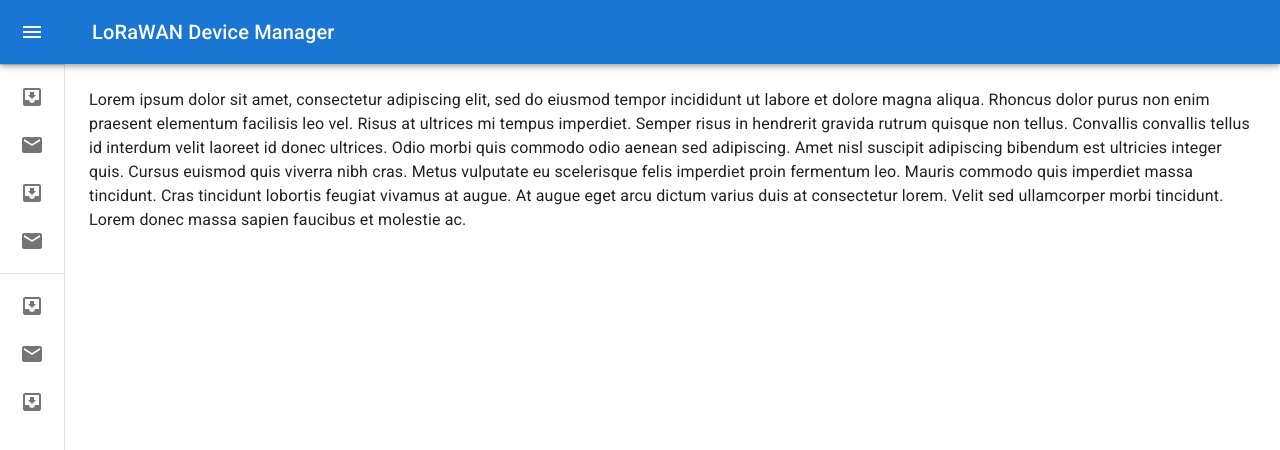
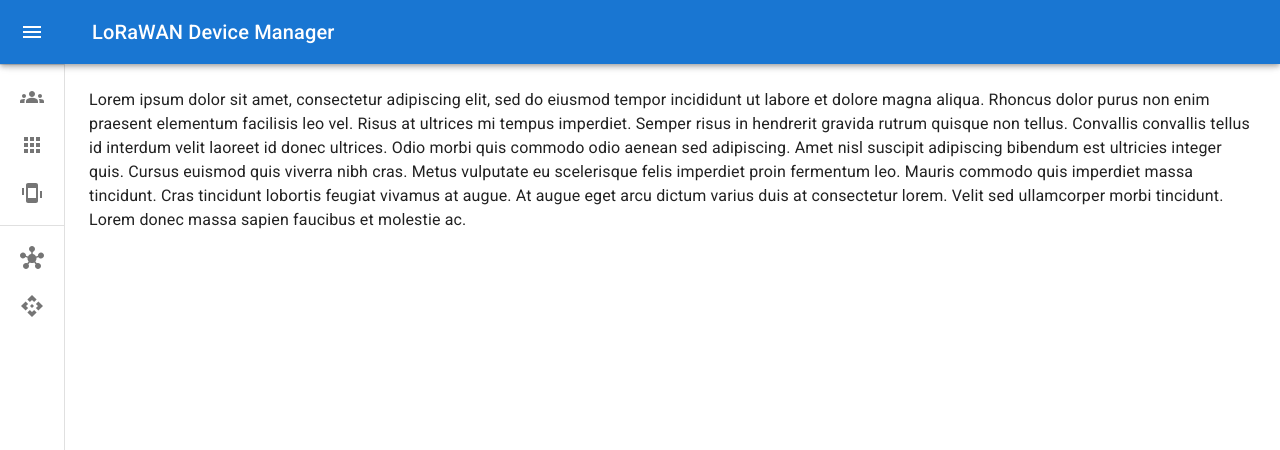
Before and after one commit to GuilhermeRoque/iot-app, a React (Create React App) app: page /dashboard in a window 1280 px wide. Shown: the top 450 px of the page. Built offline with nearby package versions, Linux system fonts and the light colour scheme; no server answers.

Commit message:
Update drawer

```diff
--- a/src/components/Drawer/Drawer.js
+++ b/src/components/Drawer/Drawer.js
@@ -8,16 +8,16 @@ import List from '@mui/material/List';
 import CssBaseline from '@mui/material/CssBaseline';
 import Typography from '@mui/material/Typography';
 import Divider from '@mui/material/Divider';
+import HubIcon from '@mui/icons-material/Hub';
 import IconButton from '@mui/material/IconButton';
 import MenuIcon from '@mui/icons-material/Menu';
+import EdgesensorLowIcon from '@mui/icons-material/EdgesensorLow';
 import ChevronLeftIcon from '@mui/icons-material/ChevronLeft';
+import AppsIcon from '@mui/icons-material/Apps';
 import ChevronRightIcon from '@mui/icons-material/ChevronRight';
-import ListItemButton from '@mui/material/ListItemButton';
-import ListItemIcon from '@mui/material/ListItemIcon';
-import ListItemText from '@mui/material/ListItemText';
-import InboxIcon from '@mui/icons-material/MoveToInbox';
-import MailIcon from '@mui/icons-material/Mail';
-import { Link } from 'react-router-dom';
+import ApiIcon from '@mui/icons-material/Api';
+import GroupsIcon from '@mui/icons-material/Groups';
+import DrawerItem from './DrawerItem';
 
 const drawerWidth = 240;
 
@@ -128,52 +128,14 @@ export default function MiniDrawer() {
         </DrawerHeader>
         <Divider />
         <List>
-          {['Inbox', 'Starred', 'Send email', 'Drafts'].map((text, index) => (
-            <ListItemButton
-              key={text}
-              sx={{
-                minHeight: 48,
-                justifyContent: open ? 'initial' : 'center',
-                px: 2.5,
-              }}
-            >
-              <ListItemIcon
-                sx={{
-                  minWidth: 0,
-                  mr: open ? 3 : 'auto',
-                  justifyContent: 'center',
-                }}
-              >
-                {index % 2 === 0 ? <InboxIcon /> : <MailIcon />}
-              </ListItemIcon>
-              <ListItemText primary={text} sx={{ opacity: open ? 1 : 0 }} />
-            </ListItemButton>
-          ))}
+          <DrawerItem open={open} text={"Organizações"} Icon={GroupsIcon}/>
+          <DrawerItem open={open} text={"Aplicações"} Icon={AppsIcon}/>
+          <DrawerItem open={open} text={"Dispositivos"} Icon={EdgesensorLowIcon}/>
         </List>
         <Divider />
         <List>
-          {['All mail', 'Trash', 'Spam'].map((text, index) => (
-            <ListItemButton
-              key={text}
-              sx={{
-                minHeight: 48,
-                justifyContent: open ? 'initial' : 'center',
-                px: 2.5,
-              }}
-              component={Link} to="/login"
-            >
-              <ListItemIcon
-                sx={{
-                  minWidth: 0,
-                  mr: open ? 3 : 'auto',
-                  justifyContent: 'center',
-                }}
-              >
-                {index % 2 === 0 ? <InboxIcon /> : <MailIcon />}
-              </ListItemIcon>
-              <ListItemText primary={text} sx={{ opacity: open ? 1 : 0 }} />
-            </ListItemButton>
-          ))}
+          <DrawerItem open={open} text={"Redes"} Icon={HubIcon}/>
+          <DrawerItem open={open} text={"APIs de dispositivos"} Icon={ApiIcon}/>
         </List>
       </Drawer>
     </Box>
--- /dev/null
+++ b/src/components/Drawer/DrawerItem.js
@@ -0,0 +1,28 @@
+import * as React from 'react';
+import ListItemButton from '@mui/material/ListItemButton';
+import ListItemIcon from '@mui/material/ListItemIcon';
+import ListItemText from '@mui/material/ListItemText';
+
+export default function DrawerItem({ text, open, Icon }){
+    return(
+        <ListItemButton
+            key={ text }
+            sx={{
+            minHeight: 48,
+            justifyContent: open ? 'initial' : 'center',
+            px: 2.5,
+        }}
+        >
+        <ListItemIcon
+            sx={{
+                minWidth: 0,
+                mr: open ? 3 : 'auto',
+                justifyContent: 'center',
+            }}>
+            <Icon/>
+        </ListItemIcon>
+        <ListItemText primary={ text } sx={{ opacity: open ? 1 : 0 }} />
+    </ListItemButton>
+
+    )
+}
```
